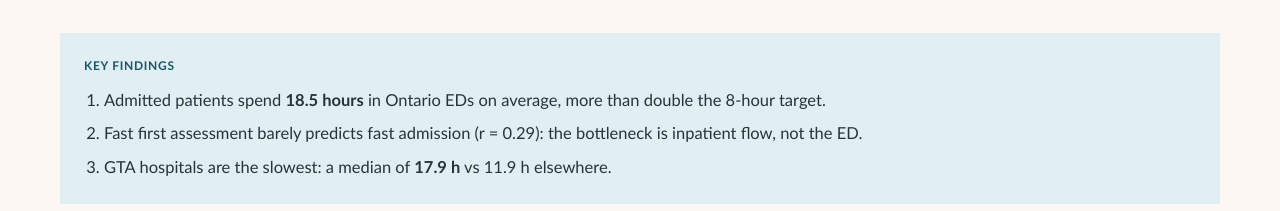
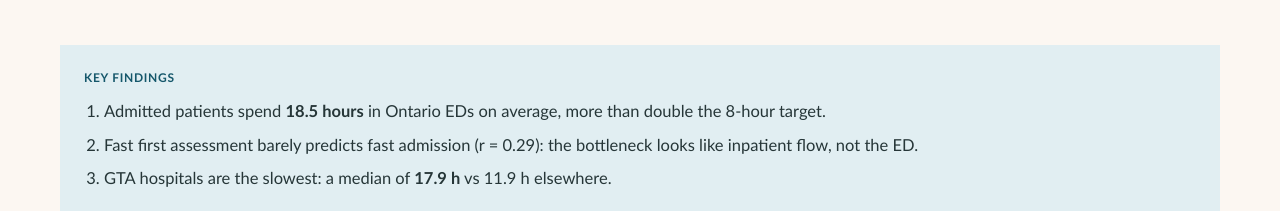
Before and after one commit to pvatsal237/pvatsal237.github.io, a plain HTML site: page work/ed-wait-times.html in a window 1280 px wide. Shown: the part 2082-2293 px from the top of the page. Drawn offline with Linux system fonts and the light colour scheme.

Commit message:
Add files via upload

```diff
--- a/work/ed-wait-times.html
+++ b/work/ed-wait-times.html
@@ -171,7 +171,7 @@ window.renderPage = function () {
   ].map(([k, v, s]) => `<div class="fact"><span class="k">${k}</span><span class="v">${v}</span><span class="s">${s}</span></div>`).join('');
   document.getElementById('tldr').innerHTML = [
     `Admitted patients spend <b>${P.adm} hours</b> in Ontario EDs on average, more than double the 8-hour target.`,
-    `Fast first assessment barely predicts fast admission (r = ${D.corr.pia_adm}): the bottleneck is inpatient flow, not the ED.`,
+    `Fast first assessment barely predicts fast admission (r = ${D.corr.pia_adm}): the bottleneck looks like inpatient flow, not the ED.`,
     `GTA hospitals are the slowest: a median of <b>${D.gta.gta_median} h</b> vs ${D.gta.rest_median} h elsewhere.`,
   ].map(x => `<li>${x}</li>`).join('');
   const set = (id, v) => { const e = document.getElementById(id); if (e) e.textContent = v; };
```
Also changed, not shown: assets/img/pbi/ed-wait-times-1.jpg, assets/img/pbi/ed-wait-times-thumb.jpg, 2 other files.
